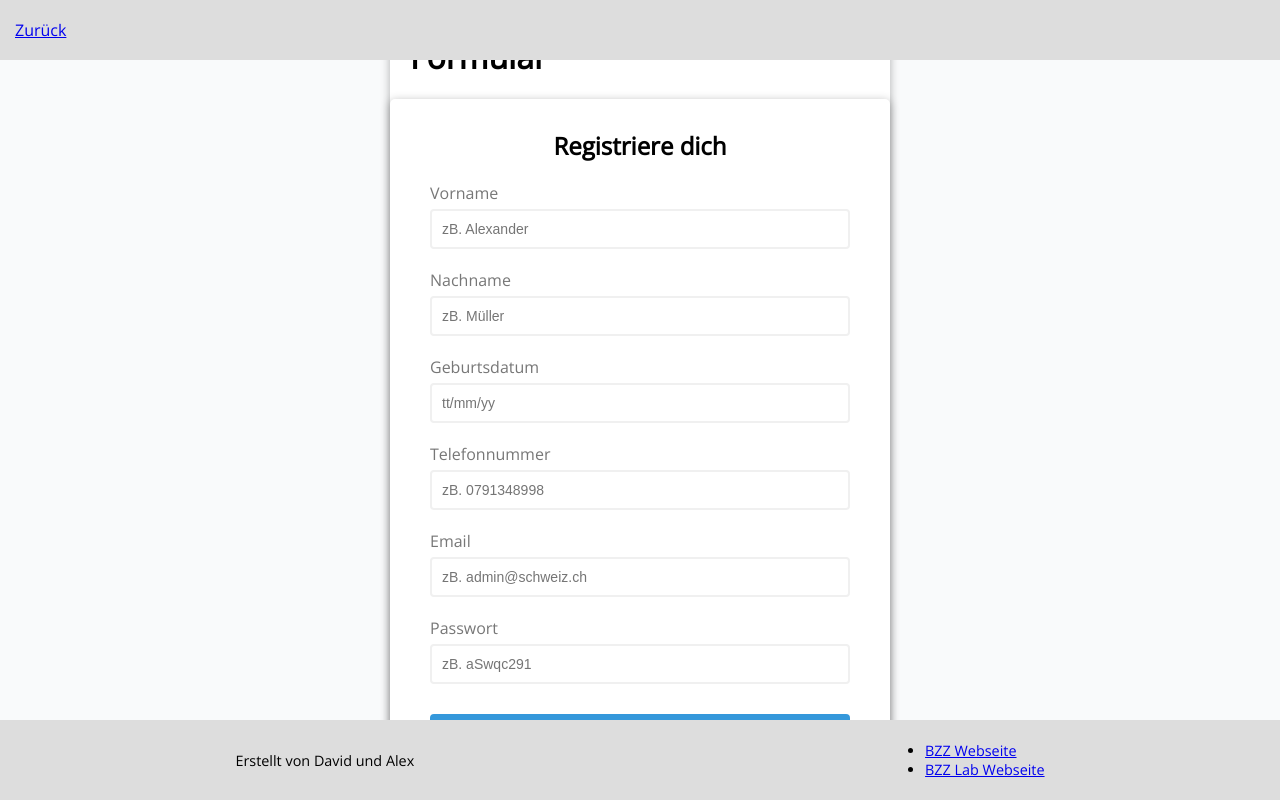
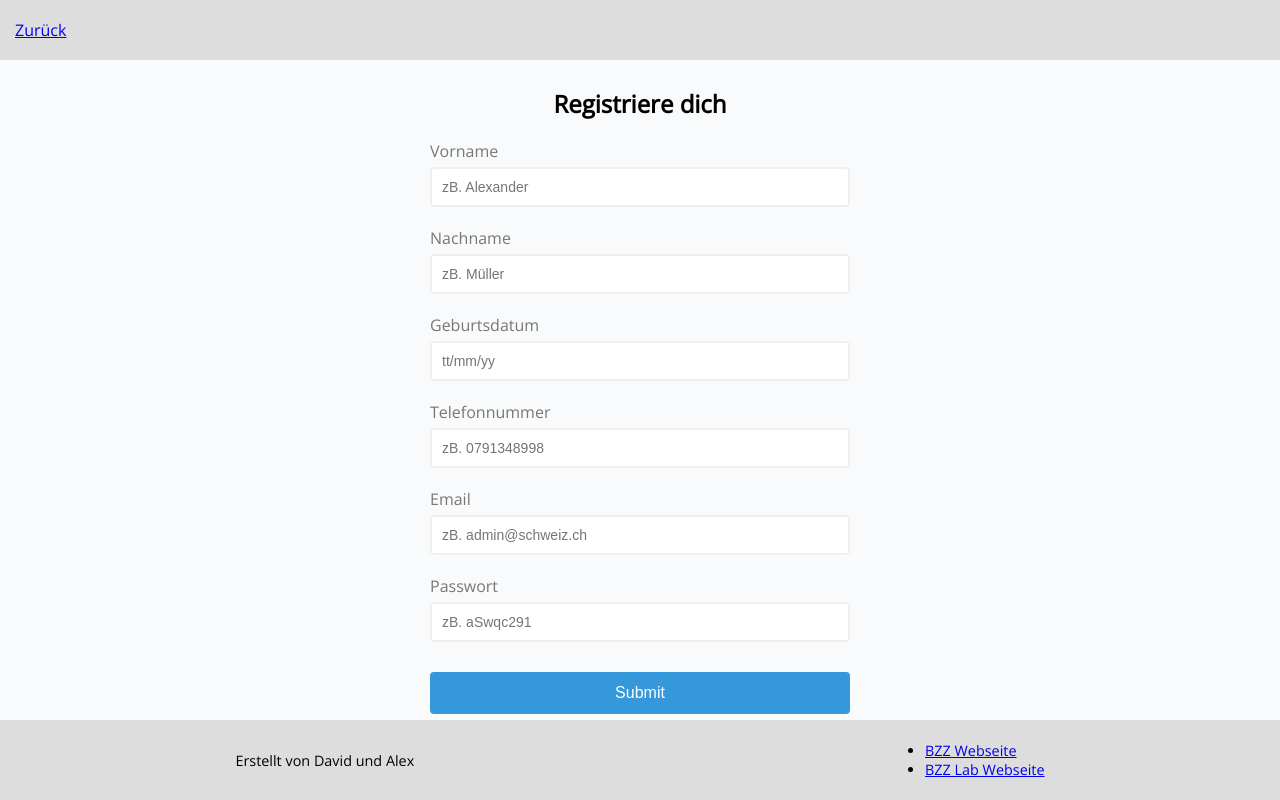
Before and after one commit to ramchijr/Matheseite, a website: page Formular/form.html in a window 1280 px wide. Drawn offline with nearby package versions, Linux system fonts and the light colour scheme.

Commit message:
Titel raus genommenn

```diff
--- a/Formular/css/forms.css
+++ b/Formular/css/forms.css
@@ -39,6 +39,9 @@ footer {
     font-size: 0.9rem;
 }
 
+main {
+}
+
 body {
     background-color: #f9fafb;
     font-family: 'Open Sans', sans-serif;
@@ -50,18 +53,16 @@ body {
 }
 
 .container {
-    background-color: #fff;
-    border-radius: 5px;
-    box-shadow: 0 2px 10px rgba(0, 0, 0, 0.3);
     width: 500px;
 }
 
 .container-formular {
-    padding-left: 20px;
 }
 
 h1 {
     font-weight: 800;
+    display: flex;
+    justify-content: center;
 }
 h2 {
     text-align: center;
--- a/Formular/form.html
+++ b/Formular/form.html
@@ -18,12 +18,6 @@
 </header>
 <main>
     <div class="container">
-        <div class="jumbotron jumbotron-fluid">
-            <div class="container-formular">
-                <h1 class="titel">Formular</h1>
-                <p class="lead"></p>
-            </div>
-        </div>
         <div class="container">
             <form id="form" class="form">
                 <h2>Registriere dich</h2>
```
